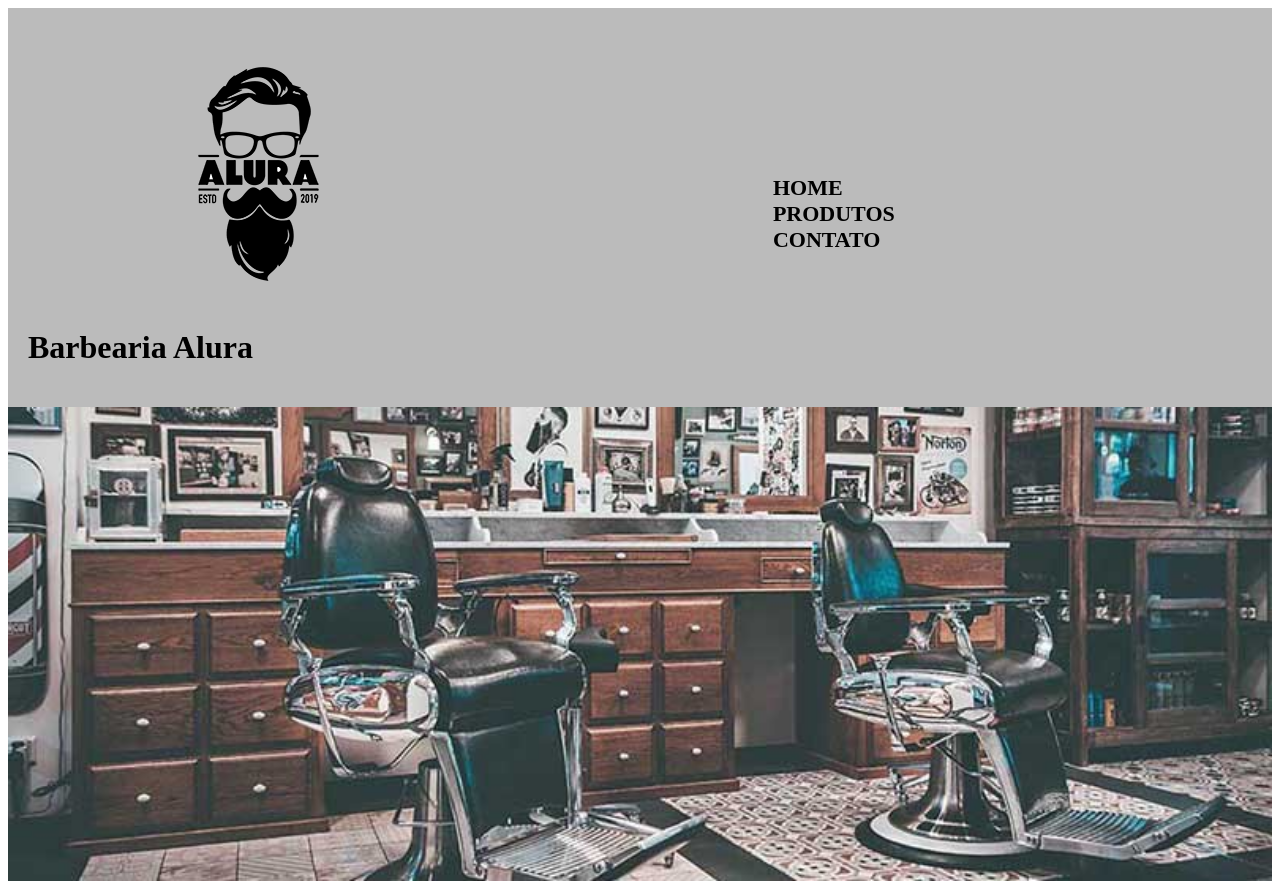
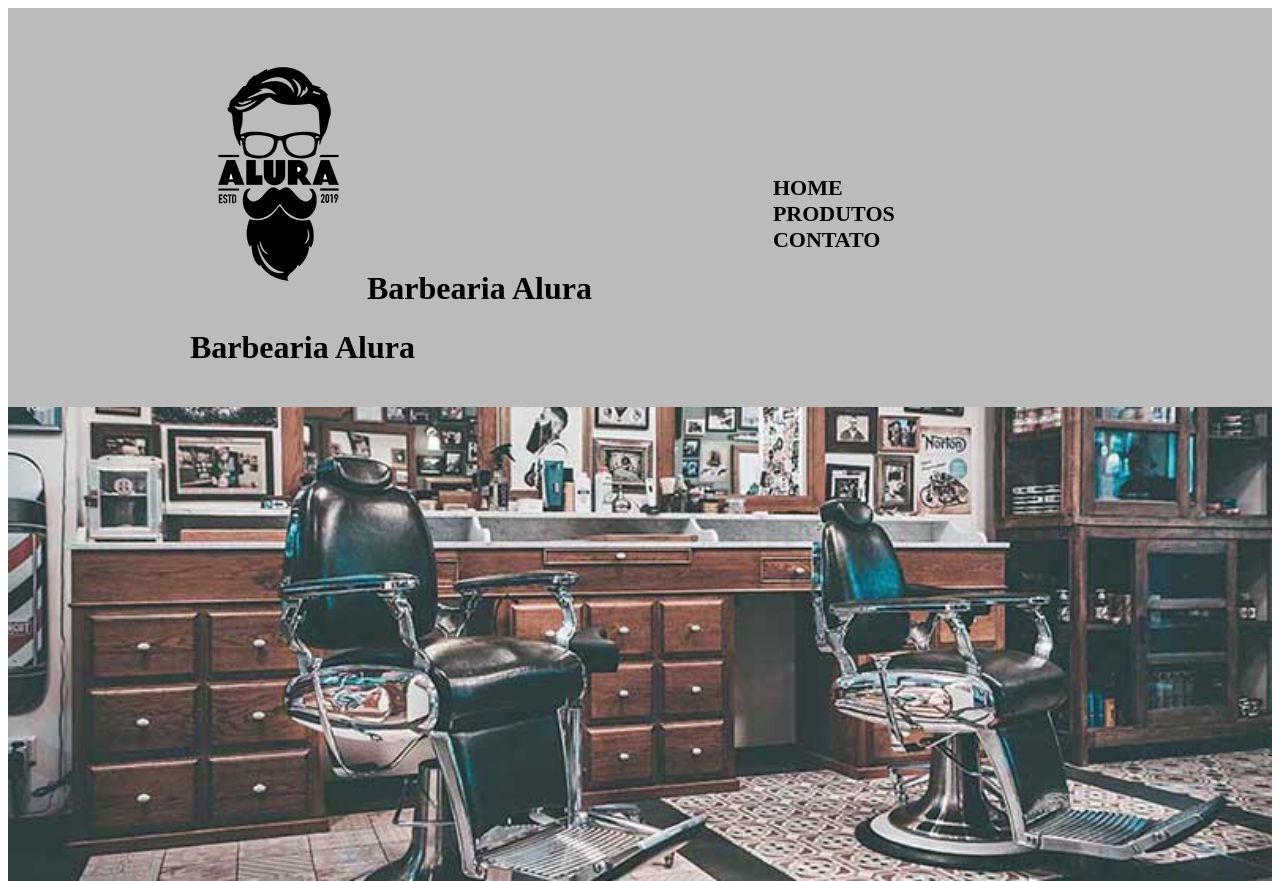
Before and after one commit to FernandoEDS/barbearia-alura, a plain HTML site: page index.html in a window 1280 px wide. Shown: the top 881 px of the page. Drawn offline with Linux system fonts and the light colour scheme.

Commit message:
alteração por recomendação do professor

```diff
--- a/index.html
+++ b/index.html
@@ -10,7 +10,8 @@
 		<header>
 
 			<div class="caixa">
-            <h1><img src="img/logo.png"></h1>
+            <h1><img class="titulo-principal" src="img/logo.png">Barbearia Alura</h1>
+			<h1 class="titulo-principal">Barbearia Alura</h1>
 
             <nav>
                 <ul>
@@ -20,8 +21,7 @@
                 </ul>
             </nav>
         </div>
-			<h1 class="titulo-principal">Barbearia Alura</h1>
-		</header>
+    </header>
 		<img id="banner" src="img/banner.jpg">
 		<div class="principal">
 			<h2 class="titulo-centralizado">Sobre a Barbearia Alura</h2>
```
